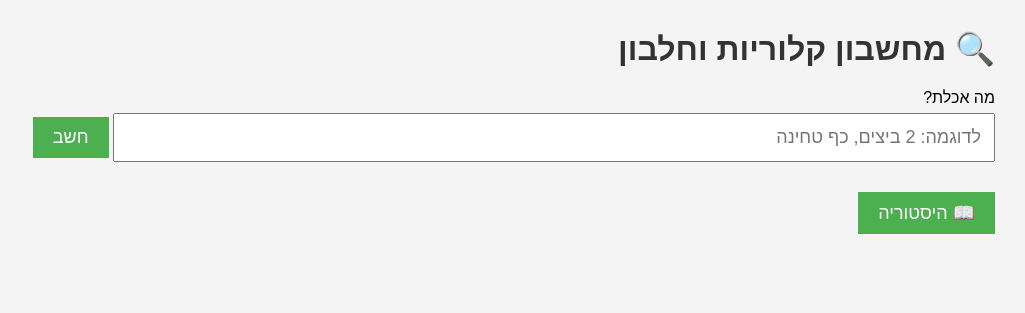
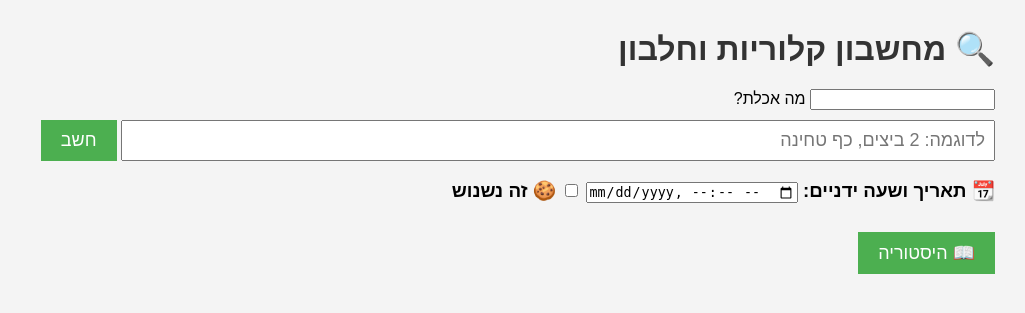
Before and after one commit to Eliadc3/calories-tracker, a Flask app: page / in a window 1280 px wide. Shown: the top 313 px of the page, without its empty margins (255-1280 px from the left). Run offline with Flask 3, Linux system fonts and the light colour scheme.

Commit message:
add manual dates

```diff
--- a/app.py
+++ b/app.py
@@ -25,12 +25,23 @@ def index():
     # פונקציה שמקבלת שורה של מזון ומחזירה את הנתונים המחושבים
     results = parse_meal_line(food_df, input_text, FOOD_SINGULAR_MAP)
 
+        # קלט תאריך ושעה ידני (אם סופק)
+    manual_dt_str = request.form.get("manual_datetime", "").strip()
+
+    if manual_dt_str:
+        parsed_dt = datetime.strptime(manual_dt_str, "%Y-%m-%dT%H:%M")
+        date_str = parsed_dt.strftime("%d/%m/%Y %H:%M")
+    else:
+        from sheets_writer import get_local_time
+        date_str = get_local_time()
+
     # 🔹 שולח את הנתונים ל־Google Sheets
   if results:
     try:
         for row in results:
             if row["שם"] != "סה״כ":
                 sheet_row = {
+                  "תאריך": date_str,
                   "name": row["שם"],
                   "quantity": row["כמות"],
                   "unit": row["יחידה"],
--- a/sheets_writer.py
+++ b/sheets_writer.py
@@ -26,7 +26,7 @@ def append_row_to_sheet(food_data):
   sheet = get_sheet()
   if isinstance(food_data, dict):
     row = [
-        get_local_time(),
+        food_data.get("תאריך", get_local_time()),
         food_data.get("name",""),
         food_data.get("quantity", ""),
         food_data.get("unit", ""),
--- a/templates/index.html
+++ b/templates/index.html
@@ -20,7 +20,7 @@
     }
     input[type="text"] {
       width: 70%;
-      padding: 12px;
+      padding: 8px;
       font-size:18px;
     }
     button {
@@ -54,10 +54,17 @@
 <body>
   <h1>🔍 מחשבון קלוריות וחלבון</h1>
 
-  <form method="POST">
+  <input method="POST">
     <label>מה אכלת?</label><br>
     <input type="text" name="food_input" placeholder="לדוגמה: 2 ביצים, כף טחינה" value="{{ input_text }}">
     <button type="submit">חשב</button>
+    <h3>
+      <label for="manual_datetime">📆 תאריך ושעה ידניים:</label>
+<input type="datetime-local" id="manual_datetime" name="manual_datetime">
+      <label>
+        <input type="checkbox" name="is_snack" > 🍪 זה נשנוש </input>
+      </label>
+    </h3>
   </form>
 
   <a href="/history"><button>📖 היסטוריה</button></a>
```
